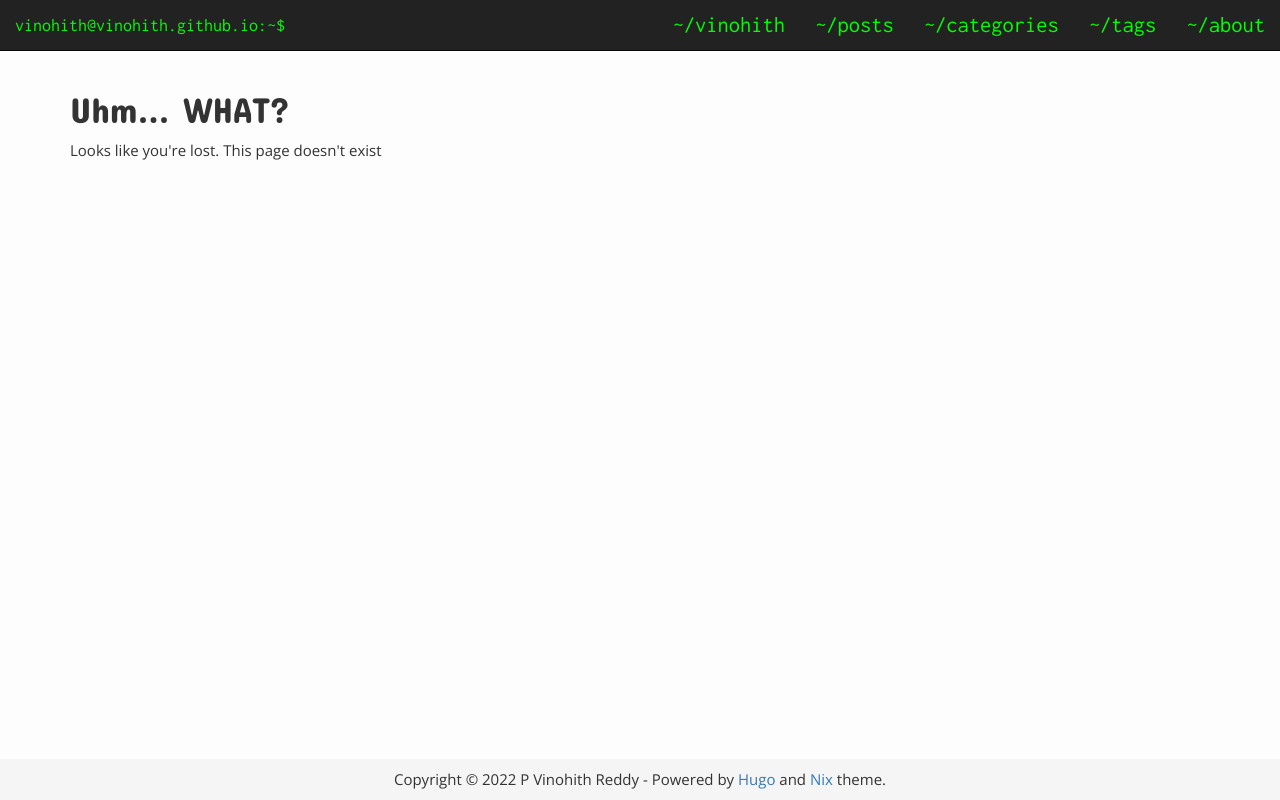
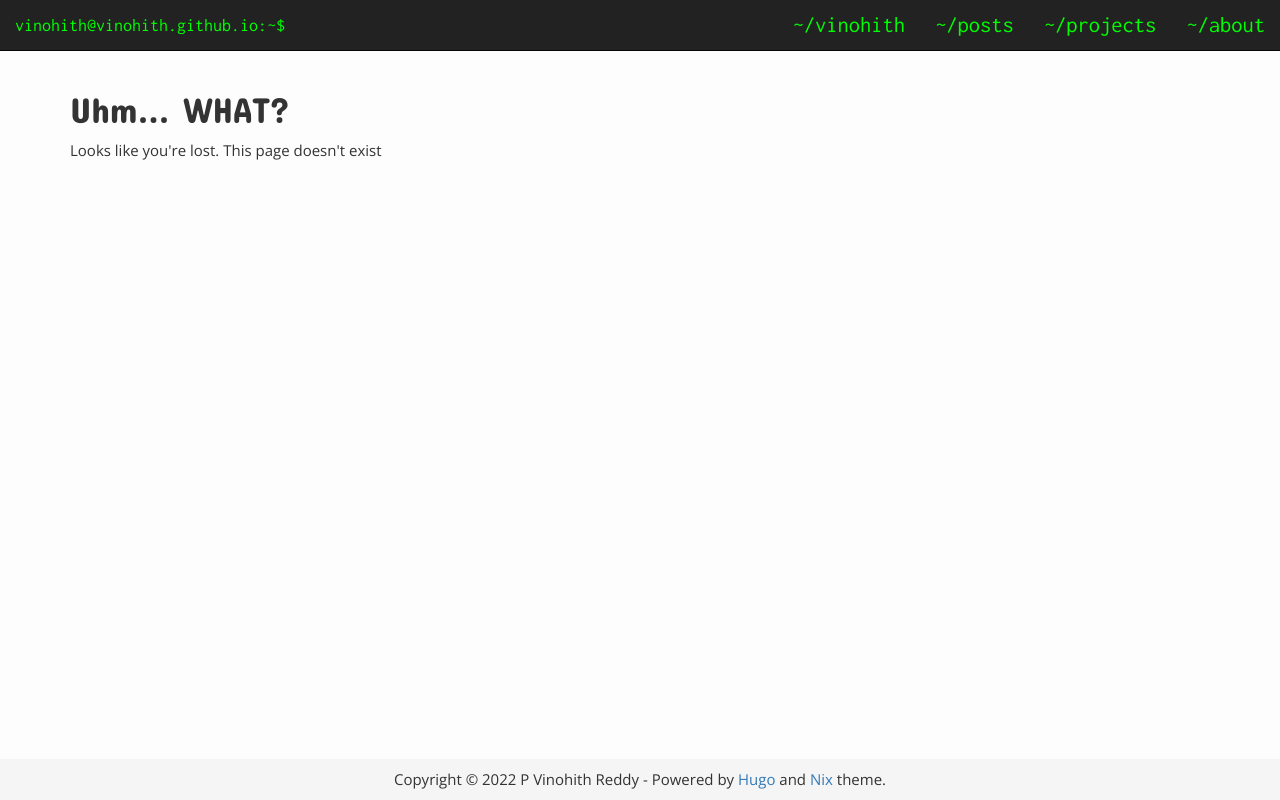
Before and after one commit to Vinohith/Vinohith.github.io, a plain HTML site: page 404.html in a window 1280 px wide. Drawn offline with nearby package versions, Linux system fonts and the light colour scheme.

Commit message:
Update code

```diff
--- a/404.html
+++ b/404.html
@@ -73,14 +73,7 @@
 
 				<li class="dropdown">
 
-      		<a href="https://vinohith.github.io/categories" id="green-terminal">~/categories</a>
-
-        </li>
-
-
-				<li class="dropdown">
-
-      		<a href="https://vinohith.github.io/tags" id="green-terminal">~/tags</a>
+      		<a href="https://vinohith.github.io/projects" id="green-terminal">~/projects</a>
 
         </li>
 
```
Also changed, not shown: about/index.html (+1 -8 lines), categories/index.html (+1 -8 lines), categories/test/index.html (+1 -8 lines), index.html (+1 -8 lines), posts/2021/may/testpage/index.html (+1 -8 lines), posts/index.html (+1 -8 lines), tags/index.html (+1 -8 lines), tags/list/index.html (+1 -8 lines), tags/okay/index.html (+1 -8 lines).
